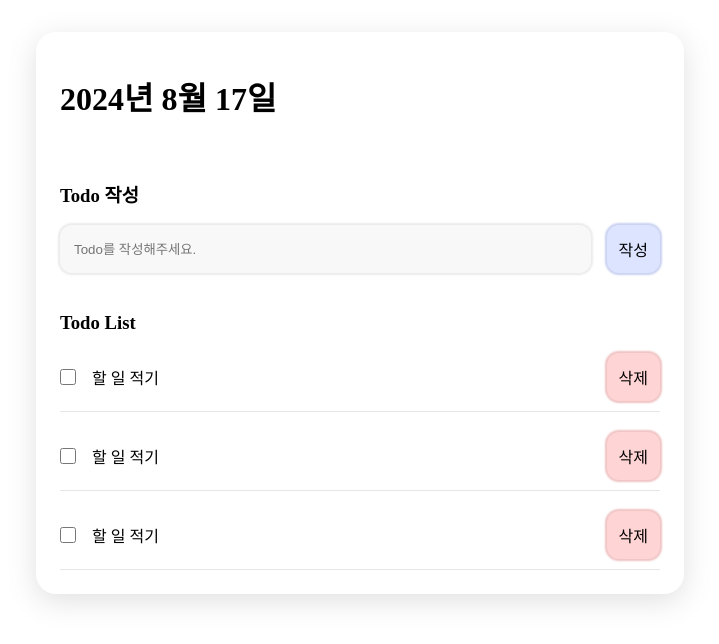
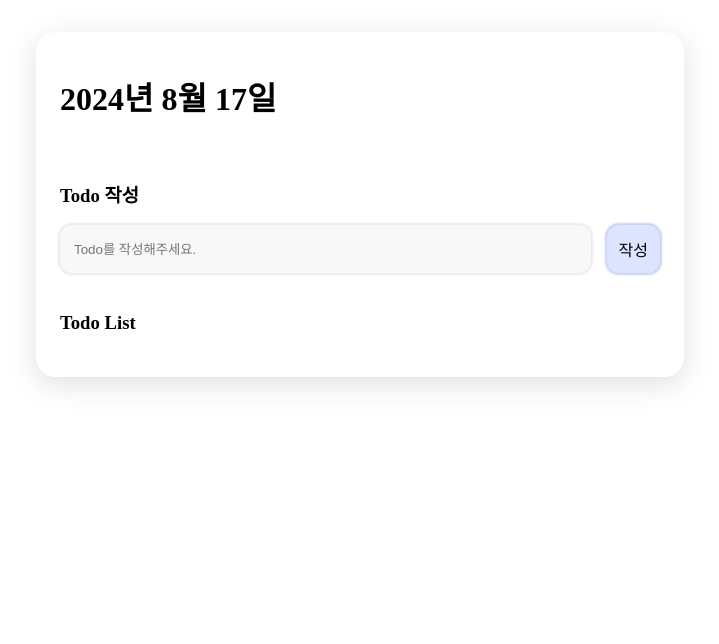
Before and after one commit to arko0531/react-todo-list, a React (Create React App) app: page / in a window 1280 px wide. Shown: the top 644 px of the page, without its empty margins (280-999 px from the left). Built offline with nearby package versions, Linux system fonts and the light colour scheme.

Commit message:
작성 기능 구현

```diff
--- a/src/App.js
+++ b/src/App.js
@@ -2,13 +2,38 @@ import './App.css';
 import Header from './components/Header';
 import TodoWrite from './components/TodoWrite';
 import TodoList from './components/TodoList';
+import React, {useState, useRef} from 'react';
 
 function App() {
+  const [todos, setTodos] = useState([]);
+  const idRef = useRef(1);
+
+  const onAddTodo = (text) => {
+    const newTodo = {
+      id : idRef.current,
+      isDone : false,
+      content : text,
+      todoToday : new Date().toLocaleDateString()
+    }
+    idRef.current += 1;
+    setTodos([...todos, newTodo]);
+  }
+
+  const onToggleTodo = (id) => {
+    setTodos(todos.map(todo => {
+      if (todo.id === id) {
+        return { ...todo, isDone: !todo.isDone };
+      } else {
+        return todo;
+      }
+    }));
+  };
+
   return (
     <div className='Wrapper'>
       <div><Header /></div>
-      <div><TodoWrite /></div>
-      <div><TodoList /></div>
+      <div><TodoWrite onAddTodo = {onAddTodo}/></div>
+      <div><TodoList todos = {todos} onToggleTodo = {onToggleTodo}/></div>
     </div>
   );
 }
--- a/src/components/TodoList.jsx
+++ b/src/components/TodoList.jsx
@@ -2,14 +2,22 @@ import React from 'react'
 import '../css/TodoList.css'
 import TodoListItem from './TodoListItem'
 
-const TodoList = () => {
+const TodoList = (props) => {
+  const {todos, onToggleTodo} = props;
+
   return (
     <div>
         <h3>Todo List</h3>
         <div className='listWrapper'>
-            <TodoListItem />
-            <TodoListItem />
-            <TodoListItem />
+            {todos.map((todo) => {
+              return (
+                <TodoListItem
+                  key={todo.id}
+                  todo={todo}
+                  onToggleTodo={onToggleTodo}
+              />
+              );
+            })}
         </div>
     </div>
   )
--- a/src/components/TodoListItem.jsx
+++ b/src/components/TodoListItem.jsx
@@ -2,13 +2,26 @@ import React from 'react'
 import Button from './ui/Button'
 import '../css/TodoListItem.css'
 
-const TodoListItem = () => {
+const TodoListItem = (props) => {
+  const {todo, onToggleTodo} = props;
+
+  const handleChange = () => {
+    onToggleTodo(todo.id);
+  }
+
+  const contentText = todo.isDone ? 'contentTextDone' : 'contentText';
+
   return (
-    <div className='TodoListItem'>
-        <div className='checkbox_wrapper'>
-            <input type= 'checkbox'></input>
+    <div className='itemWrapper'>
+        <div className='checkboxWrapper'>
+            <input
+              type= 'checkbox'
+              checked={todo.isDone}
+              onChange={handleChange}>
+            </input>
         </div>
-        <div className='content'>할 일 적기</div>
+        <div className={contentText}>{todo.content}</div>
+        <div className='todayText'>{todo.todoToday}</div>
         <Button
             title = '삭제'
             // onClick = {() => {
--- a/src/components/TodoWrite.jsx
+++ b/src/components/TodoWrite.jsx
@@ -1,18 +1,45 @@
-import React from 'react'
+import React, {useState, useRef} from 'react'
 import '../css/TodoWrite.css'
 import Button from './ui/Button'
 
-const TodoWrite = () => {
+const TodoWrite = (props) => {
+  const {onAddTodo} = props;
+  const [content, setContent] = useState('');
+  const focusRef = useRef();
+
+  const onChangeContent = (event) => {
+    setContent(event.target.value);
+  }
+
+  // 작성 버튼 함수
+  const onSubmit = () => {
+    if (content) {
+      onAddTodo(content);
+      setContent('');
+    } else
+      focusRef.current.focus();
+  }
+
+  const onKeyPress = (event) => {
+    if(event.key === 'Enter')
+      onSubmit();
+  }
+
   return (
     <div>
         <h3>Todo 작성</h3>
         <div className='WriteWrapper'>
-            <input type='text' placeholder='Todo를 작성해주세요.'></input>
+            <input
+              type='text'
+              placeholder='Todo를 작성해주세요.'
+              value={content}
+              onChange={onChangeContent}
+              ref={focusRef}
+              onKeyDown={onKeyPress}>
+            </input>
             <Button
                 title = '작성'
-                // onClick = {() =>
-
-                // }
+                onClick = {onSubmit}
             />
         </div>
     </div>
--- a/src/components/ui/Button.jsx
+++ b/src/components/ui/Button.jsx
@@ -6,7 +6,7 @@ const Button = (props) => {
 
     let buttonStyle = '';
     if (title === '작성')
-        buttonStyle = 'button--write';
+        buttonStyle = 'button-write';
     else if (title === '삭제')
         buttonStyle = 'button-delete';
 
--- a/src/css/Button.css
+++ b/src/css/Button.css
@@ -7,11 +7,11 @@ Button {
 }
 
 /* 작성 */
-.button--write {
+.button-write {
     background-color: rgb(221, 228, 255);
     box-shadow: 0px 0px 2px 2px rgb(201, 209, 240);
 }
-.button--write:active {
+.button-write:active {
     background-color: rgb(201, 209, 240);
 }
 
--- a/src/css/TodoListItem.css
+++ b/src/css/TodoListItem.css
@@ -1,4 +1,4 @@
-.TodoListItem {
+.itemWrapper {
     display: flex;
     flex-direction: row;
     gap: 16px;
@@ -7,16 +7,26 @@
     border-bottom: 1px solid rgb(230, 230, 230);
 }
 
-.checkbox_wrapper {
+.checkboxWrapper {
     display: flex;
 }
-.checkbox_wrapper input {
+.checkboxWrapper input {
     width: 16px;
     height: 16px;
     align-items: center;
     margin: 0;
 }
 
-.content {
+.contentText {
     flex-grow: 1;
 }
+
+.todayText{
+    font-size: 14px;
+    color: rgb(104, 104, 104);
+}
+
+.contentTextDone {
+    text-decoration: line-through;
+    flex-grow: 1;
+}
```
